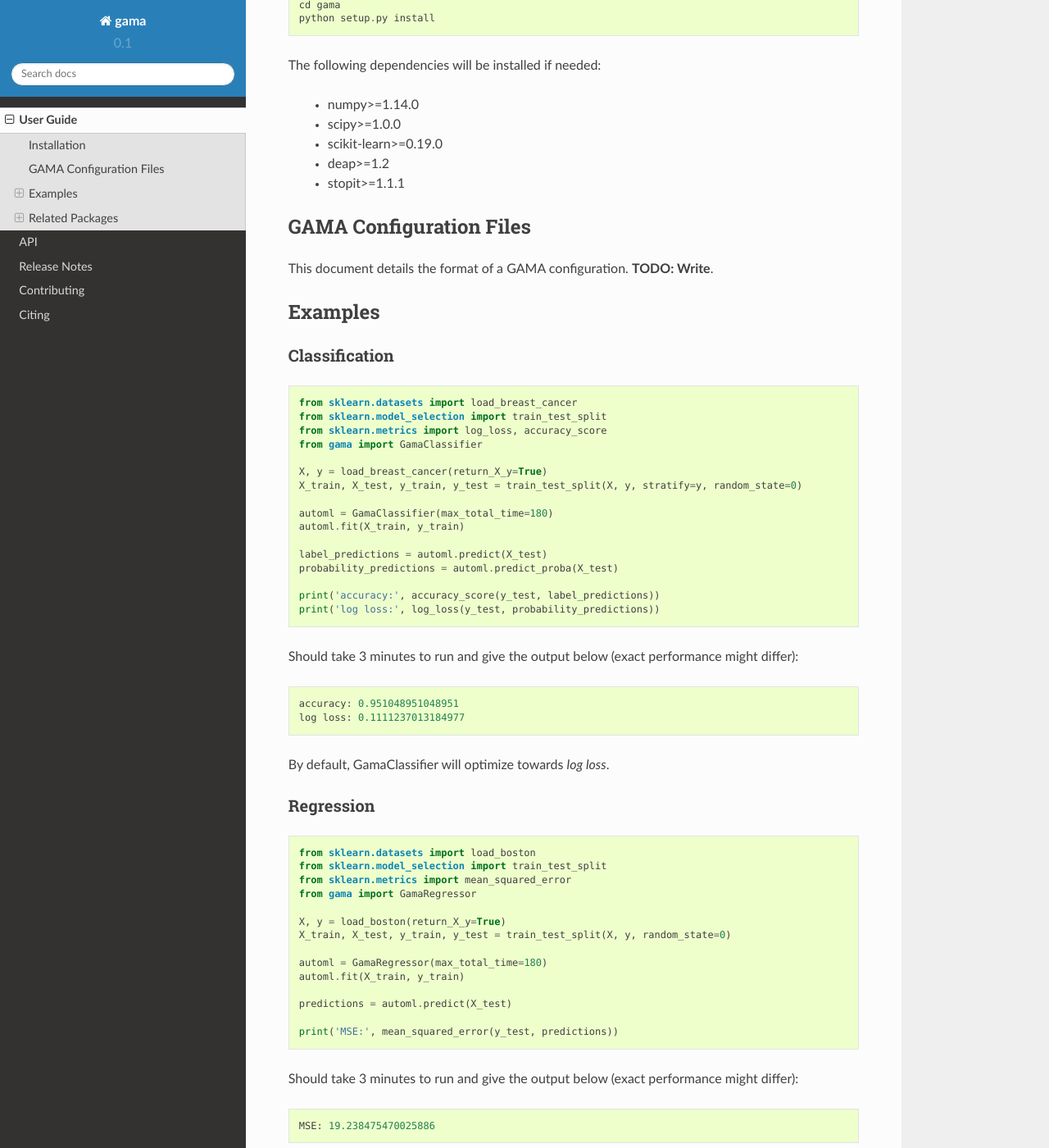
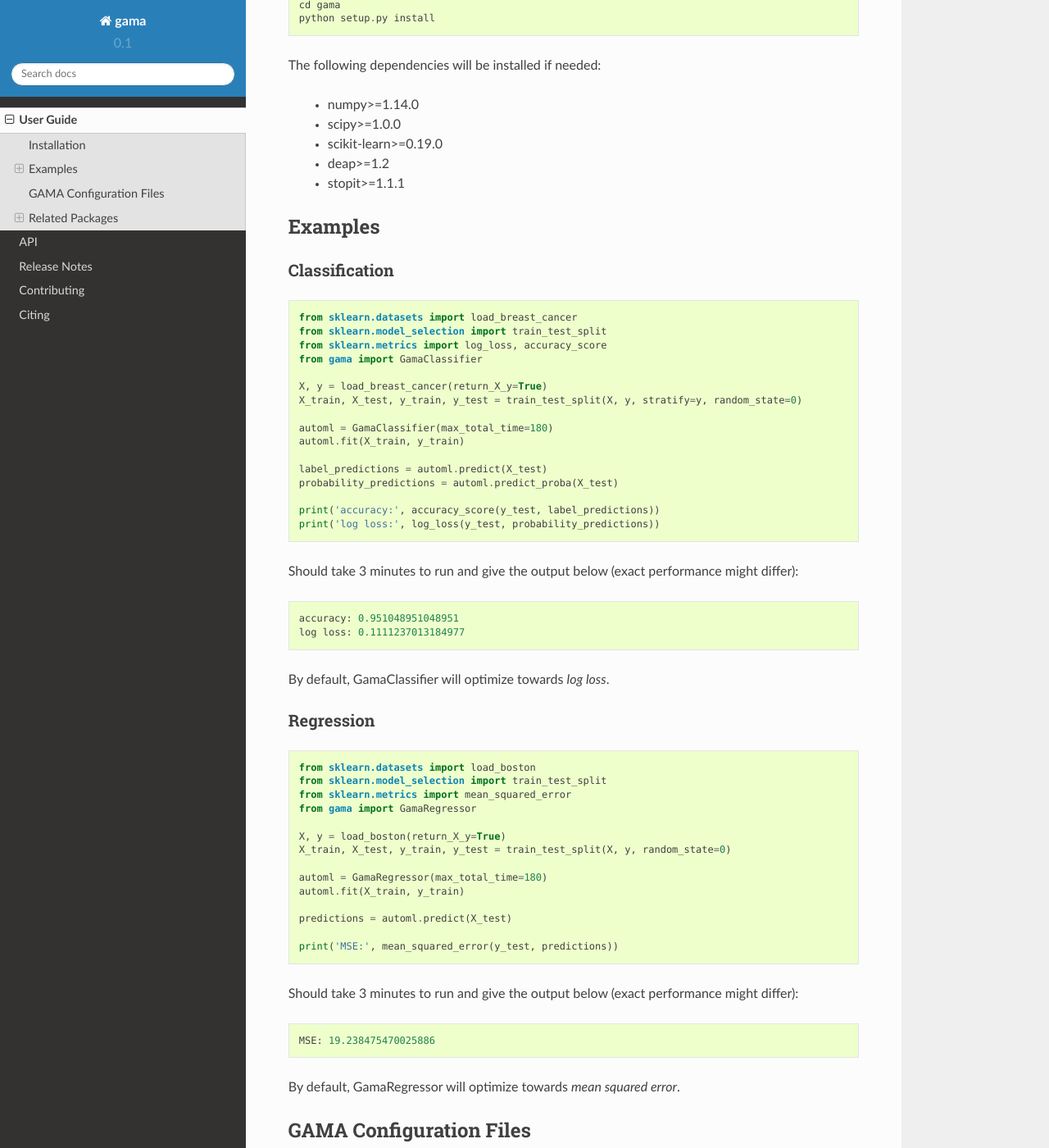
Before and after one commit to openml-labs/gama, a Sphinx documentation site: the page built from docs/source/user_guide/index.rst, in a window 1280 px wide and 1400 px high, scrolled down 2241 px. Shown: the whole window at 82% size. Built offline with Sphinx 7.4.7 and the Read the Docs theme 2.0.0, drawn with Linux system fonts in a browser that asks for light colours; pages that are not in the unit, such as notebooks, are missing from menus; some of the changed text lies outside the part shown.

Commit message:
Changed order examples and configuration.

```diff
--- a/docs/source/user_guide/index.rst
+++ b/docs/source/user_guide/index.rst
@@ -78,6 +78,6 @@ In this example, the following hyperparameters are changed from their default va
    Normally, this cache is deleted automatically, but should you wish to keep it, you can specify it here.
 
 .. include:: installation.rst
+.. include:: examples.rst
 .. include:: configuration.rst
-.. include:: examples.rst
 .. include:: related_packages.rst
```
